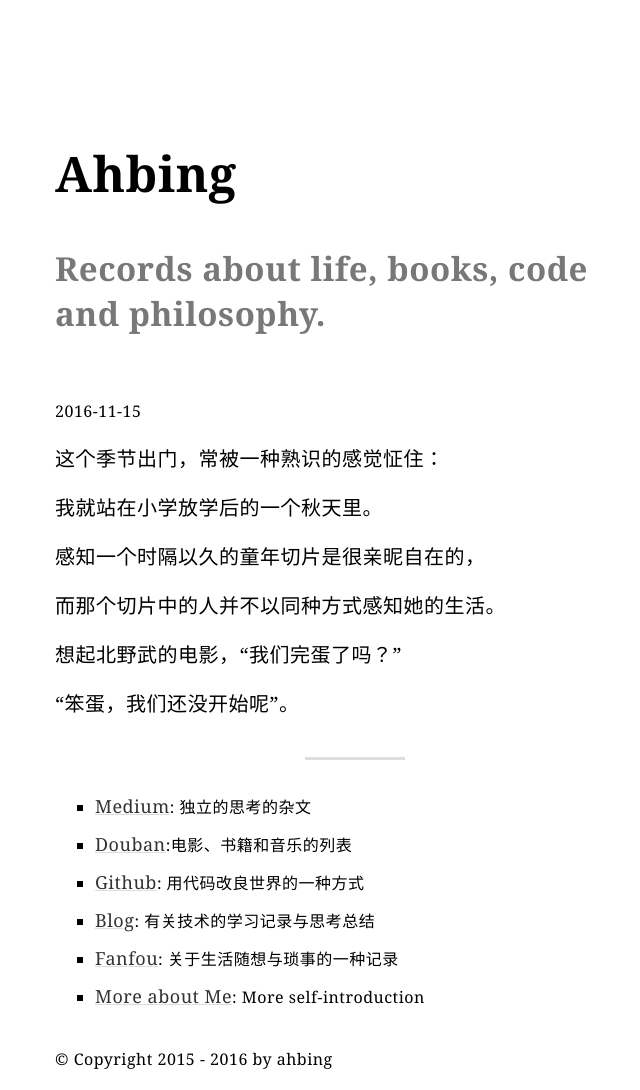
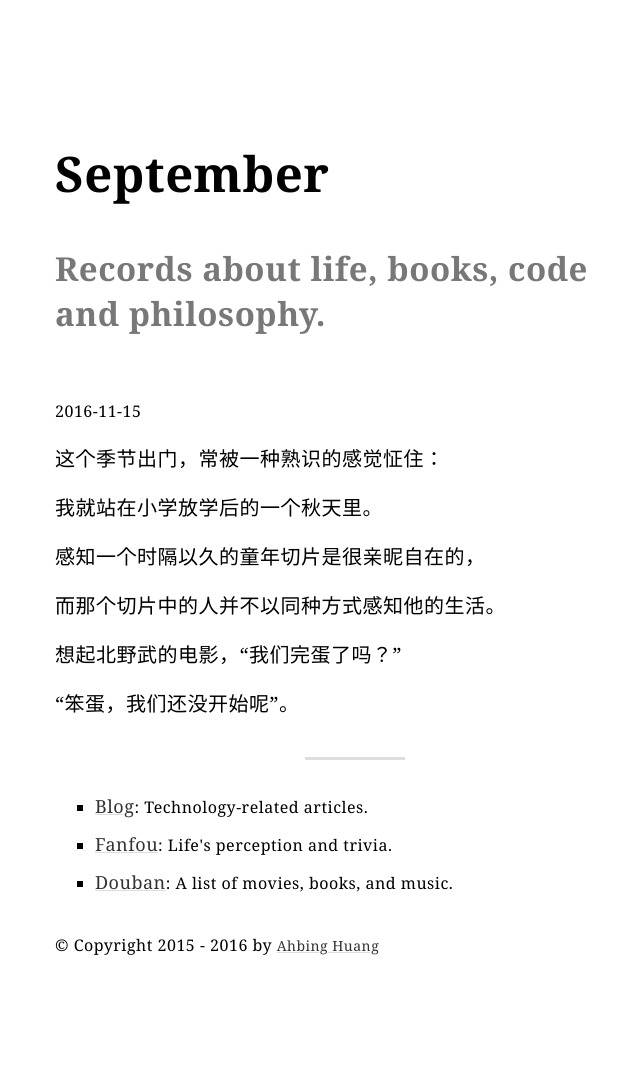
Before and after one commit to ahbing/September, a website: page index.html in a window 1280 px wide. Shown: the whole page, without its empty margins (285-925 px from the left). After the commit the page ends 976 px from the top, so only its background shows below. Drawn offline with Linux system fonts and the light colour scheme.

Commit message:
update list

```diff
--- a/index.html
+++ b/index.html
@@ -33,11 +33,14 @@
     margin-top: 4rem;
     margin-bottom: 2rem;
   }
+  .september > footer a {
+    font-size: 1.4rem;
+  }
   </style>
 </head>
 <body class="september">
   <header>
-    <h1>Ahbing</h1>
+    <h1>September</h1>
     <h2>Records about life, books, code and philosophy.</h2>
   </header>
   <article>
@@ -46,17 +49,15 @@
   <hr>
   <nav>
     <ul>
-      <li><a target="_blank" href="https://medium.com/@aahbing">Medium</a>: 独立的思考的杂文</li>
-      <li><a target="_blank" href="https://www.douban.com/people/78504665/">Douban</a>:电影、书籍和音乐的列表</li>
-      <li><a target="_blank" href="https://github.com/ahbing">Github</a>: 用代码改良世界的一种方式</li>
-      <li><a target="_blank" href="http://blog.ahbing.me">Blog</a>: 有关技术的学习记录与思考总结</li>
-      <li><a target="_blank" href="http://fanfou.com/ahbing">Fanfou</a>: 关于生活随想与琐事的一种记录</li>
-      <li><a target="_blank" href="https://about.me/ahbing">More about Me</a>: More self-introduction</li>
+      <!--<li><a target="_blank" href="https://medium.com/@aahbing">Medium</a>: 独立的思考的杂文</li>-->
+      <li><a target="_blank" href="http://blog.ahbing.me">Blog</a>: Technology-related articles.</li>
+      <li><a target="_blank" href="http://fanfou.com/ahbing">Fanfou</a>: Life's perception and trivia.</li>
+      <li><a target="_blank" href="https://www.douban.com/people/aahbing/">Douban</a>: A list of movies, books, and music.</li>
     </ul>
   </nav>
 
   <footer>
-    <span>&copy; Copyright 2015 - 2016 by ahbing</span>
+    <span>&copy; Copyright 2015 - 2016 by <a target="_blank" href="https://about.me/ahbing">Ahbing Huang</a></span>
   </footer>
   <script src="./records.js"></script>
   <script>
--- a/records.js
+++ b/records.js
@@ -5,7 +5,7 @@ var records = [
       '这个季节出门，常被一种熟识的感觉怔住：',
       '我就站在小学放学后的一个秋天里。',
       '感知一个时隔以久的童年切片是很亲昵自在的，',
-      '而那个切片中的人并不以同种方式感知她的生活。',
+      '而那个切片中的人并不以同种方式感知他的生活。',
       '想起北野武的电影，“我们完蛋了吗？”',
       '“笨蛋，我们还没开始呢”。'
     ]
```
